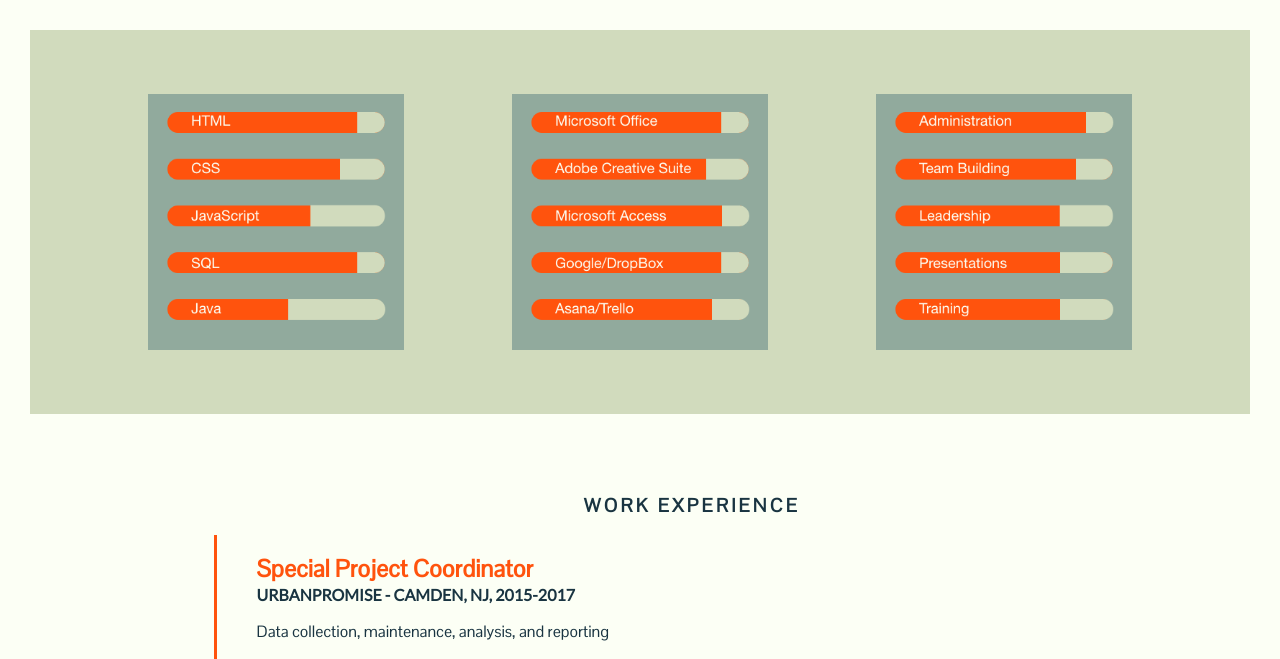
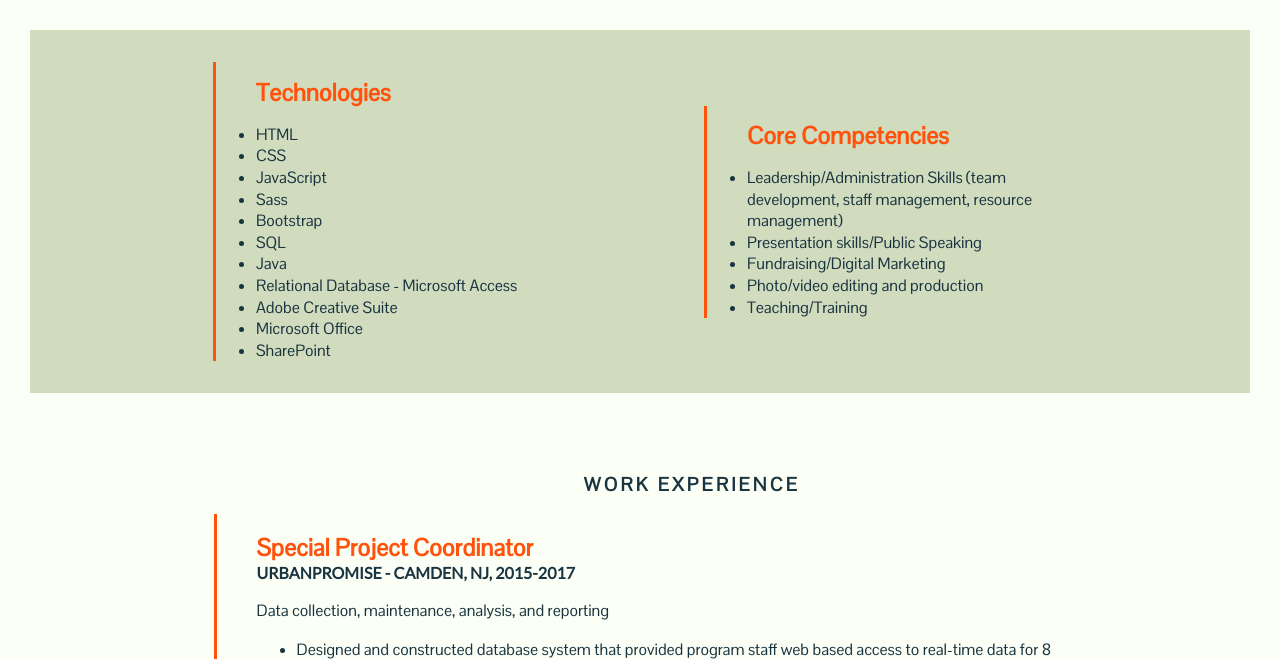
Before and after one commit to Briannewhall/Brian-Newhall, a PHP site: page /resume.html in a window 1280 px wide. Shown: the part 82-741 px from the top of the page. Run offline with PHP 8.4, Linux system fonts and the light colour scheme.

Commit message:
edit  core competencies change to list view

```diff
--- a/index.html
+++ b/index.html
@@ -40,11 +40,11 @@
 	</div>
 	<div class="flexBox" id="sponsorFlexbox">
 	  <div class="flexText">
-			<h1>Sponsorship Donor Retention - A Presentation Project</h1>
-			<p><em>Project Summary: </em> Using Adobe Spark Pages, I created a system that would automatically send a message to sponsors during the final month of their sponsorship. This led to an increase in sponsorship renewals. </p>
+	    <h1>Donor Retention - A Presentation Project</h1>
+	    <p><em>Project Summary: </em> Using Adobe Spark Pages, I created a system that would automatically send a message to sponsors during the final month of their sponsorship. This led to an increase in sponsorship renewals. </p>
 			<p><em>Skills Used/Demonstrated: </em> This project is an example of being resourceful and taking initiative as this was not something I was assigned or asked to do but rather a proposal I brought to the team. I came across these Adobe Spark Pages which make creating a very polished presentation quick and easy (and free). I combined this resource with our email client service and created an auto send to sponsors in their final month of sponsorship. </p>
 			<p><em>Lessons Learned: </em> It is always worth it to keep an eye on new apps and technology. This was a fairly quick project to create and it runs on its own all year.</p>
-		</div>
+	  </div>
 		<div class="flexProject">
 			<script id="asp-embed-script2" data-zindex="1000000" type="text/javascript" charset="utf-8" src="https://spark.adobe.com/page-embed.js"></script><a class="asp-embed-link" href="https://spark.adobe.com/page/vaFph/" target="_blank"><img src="https://spark.adobe.com/page/vaFph/embed.jpg?buster=1503851828607" alt="Adobe Spark Page" style="width:100%" border="0" /></a>
 		</div>
--- a/resume.html
+++ b/resume.html
@@ -20,9 +20,29 @@
 <body>
 
 <div class="flexBoxGraphs">
-	<img class="graftImg" src="images/CodeGraph.png">
-	<img class="graftImg" src="images/software.png">
-	<img class="graftImg" src="images/generalskills.png">
+	<ul class="coreComp">
+		<h2>Technologies</h2>
+		<li>HTML</li>
+		<li>CSS</li>
+		<li>JavaScript</li>
+		<li>Sass</li>
+		<li>Bootstrap</li>
+		<li>SQL</li>
+		<li>Java</li>
+		<li>Relational Database - Microsoft Access</li>
+		<li>Adobe Creative Suite</li>
+		<li>Microsoft Office</li>
+		<li>SharePoint</li>
+	</ul>
+
+	<ul class="coreComp">
+		<h2>Core Competencies</h2>
+		<li>Leadership/Administration Skills (team development, staff management, resource management)</li>
+		<li>Presentation skills/Public Speaking</li>
+		<li>Fundraising/Digital Marketing</li>
+		<li>Photo/video editing and production</li>
+		<li>Teaching/Training </li>
+	</ul>
 </div>
 
 <div class="flexBox">
--- a/styles.css
+++ b/styles.css
@@ -123,11 +123,12 @@ footer{
 
 }
 .flexBoxGraphs{
-	display:flex;
-	justify-content:space-around;
 	background-color: #D1DBBD;
+	display: flex;
+	align-items: center;
+	justify-content: center;
 	flex-wrap: wrap;
-	padding:4em;
+	padding:2em;
 	margin:30px;
 
 }
@@ -172,3 +173,16 @@ footer{
 .jobDescript{
 	text-align: left;
 }
+.coreComp{
+	display: block;
+	justify-content: space-between;
+	width: 20em;
+	padding-left: 40px;
+	margin: 0em 4em 0em 4em;
+	border-left: solid;
+	border-left-color: #FF530D;
+}
+.coreComp h2{
+	color:#FF530D;
+	text-align: left;
+}
```
